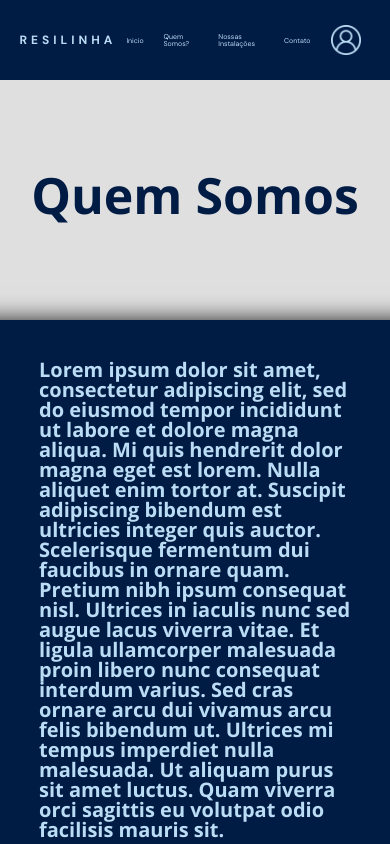
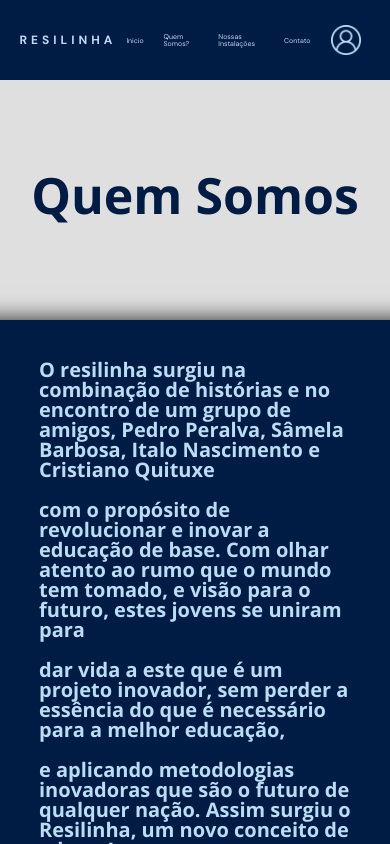
Before and after one commit to pedroperalva/React-Escola-API, a React (Create React App) app: page /quemsomos in a window 390 px wide. Shown: the top 844 px of the page. Built offline with nearby package versions, Linux system fonts and the light colour scheme; the HTML template or start-up script is replaced by a standard one; a web font is replaced by a local one.

Commit message:
colocando as mensagens e mudança no responsivo da page quemsomos

```diff
--- a/src/components/Intro.jsx
+++ b/src/components/Intro.jsx
@@ -10,10 +10,9 @@
         <Content>
           <Title>Resilinha</Title>
           <P>
-          Lorem ipsum dolor sit amet, consectetur adipiscing elit,<br/>
-          sed do eiusmod tempor incididunt ut labore et dolore magna aliqua.<br/>
-          Aliquam eleifend mi in nulla posuere sollicitudin aliquam ultrices sagittis.<br/>
-          Augue neque gravida in fermentum et.
+            Nós somos movidos pelo desafio de transformar vidas por meio da educação.<br/>
+            A Resilinha nasceu em 2019 com a união entre um grupo de jovens motivados<br/>
+            por levar o ensino de qualidade a crianças e jovens de todo o país
           </P>
           <Button>Matricule-se</Button>
         </Content>
--- a/src/components/Sobre.jsx
+++ b/src/components/Sobre.jsx
@@ -14,7 +14,10 @@
                         Metodologia Inovadora!
                     </SobreNosTitulo>
                     <SobreNos>
-                        Lorem ipsum dolor sit amet consectetur adipisicing elit. Consequatur fugiat dicta voluptatem accusantium assumenda <br /> maxime voluptates, ipsa veniam dolorum esse eius aliquid <br />laborum porro, est cum? Tempore totam facilis odit?
+                        A nossa metodologia acredita que a Educação é um processo que vai além
+                        dos muros da escola e acontece de forma muito mais abrangente do que uma simples transmissão de conhecimento acadêmico.
+                        Afinal, todo ser humano conta com múltiplas dimensões (intelectual, física, emocional, social e cultural),
+                         e todas elas são desenvolvidas pela nossa metodologia.
                     </SobreNos>
                 </DivSobre>
             </Section>
--- a/src/pages/Home.jsx
+++ b/src/pages/Home.jsx
@@ -23,22 +23,20 @@
             <Cards
               imagem={Certificado}
               subtitle="Ensino de qualidade"
-              p="Lorem ipsum dolor sit amet, consectetur adipiscing elit,
-              sed do eiusmod tempor incididunt ut labore et dolore magna aliqua.
-              Integer vitae justo eget magna fermentum iaculis eu non diam."
+              p="Temos aulas dinâmicas, com conteúdo que estimula o intelecto
+               do aluno desde os seus primeiros passos."
             />
             <Cards
               imagem={Foguete}
               subtitle="Evolução constante"
-              p="Lorem ipsum dolor sit amet, consectetur adipiscing elit,
-              sed do eiusmod tempor incididunt ut labore et dolore magna aliqua."
+              p="Evolução dentro da cultura maker e do ensino da ciência e
+               tecnologia desde cedo."
             />
             <Cards
               imagem={Livro}
-              subtitle="Biblioteca aberta"
-              p="Lorem ipsum dolor sit amet, consectetur adipiscing elit,
-              sed do eiusmod tempor incididunt ut labore et dolore magna aliqua.
-              Massa massa ultricies mi quis hendrerit dolor magna eget."
+              subtitle="Laboratórios de Ensino"
+              p="Temos laboratórios que estimulam o ensino das crianças, para estimular
+               o desenvolvimento técnico das crianças desde cedo."
             />
           </DivCards>
         </DivContent>
--- a/src/pages/QuemSomos.jsx
+++ b/src/pages/QuemSomos.jsx
@@ -16,23 +16,15 @@
                     <Titulo>Quem Somos</Titulo>
                     <DivMensagem>
                         <Mensagem>
-                        Lorem ipsum dolor sit amet, consectetur adipiscing elit,
-                        sed do eiusmod tempor incididunt ut labore et dolore magna aliqua.
-                        Mi quis hendrerit dolor magna eget est lorem. Nulla aliquet enim tortor at.
-                        Suscipit adipiscing bibendum est ultricies integer quis auctor.
-                        Scelerisque fermentum dui faucibus in ornare quam. Pretium nibh ipsum consequat nisl.
-                        Ultrices in iaculis nunc sed augue lacus viverra vitae.
-                        Et ligula ullamcorper malesuada proin libero nunc consequat interdum varius.
-                        Sed cras ornare arcu dui vivamus arcu felis bibendum ut.
-                        Ultrices mi tempus imperdiet nulla malesuada. Ut aliquam purus sit amet luctus.
-                        Quam viverra orci sagittis eu volutpat odio facilisis mauris sit.<br></br><br></br>
-                        Quam lacus suspendisse faucibus interdum posuere lorem.
-                        Consectetur a erat nam at lectus urna duis.
-                        Viverra suspendisse potenti nullam ac tortor. Cras fermentum odio eu feugiat.
-                        Enim nulla aliquet porttitor lacus luctus accumsan tortor.
-                        Pellentesque habitant morbi tristique senectus et. Consequat ac felis donec et odio pellentesque diam.
-                        Elit pellentesque habitant morbi tristique senectus et. Enim nulla aliquet porttitor lacus.
-                        Vitae proin sagittis nisl rhoncus mattis. In fermentum et sollicitudin ac orci phasellus egestas tellus.
+                        O resilinha surgiu na combinação de histórias e no encontro de um grupo de
+                         amigos, Pedro Peralva, Sâmela Barbosa, Italo Nascimento e Cristiano Quituxe<br/><br/>
+                        com o propósito de revolucionar e inovar a educação de base.
+                        Com olhar atento ao rumo que o mundo tem tomado,
+                        e visão para o futuro, estes jovens se uniram para<br/><br/>
+                         dar vida a este que é um projeto inovador,
+                         sem perder a essência do que é necessário para a melhor educação,<br/><br/>
+                         e aplicando metodologias inovadoras que são o futuro de qualquer nação.
+                         Assim surgiu o Resilinha, um novo conceito de educar!
                         </Mensagem>
 
                         <Imagem src={img1} />
@@ -160,8 +152,8 @@
         'texto'
         'imagem';
     margin-bottom: 200px;
-    @media (max-width: 1000px) {
-        height: 800px;
+    @media (max-width: 450px) {
+        height: 550px;
     }
 `
 const Mensagem = styled.p`
```
